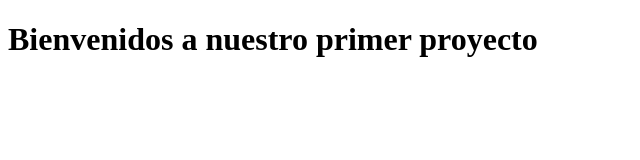
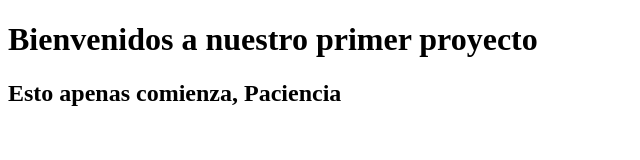
Before and after one commit to erozog125/enyoi-process, a plain HTML site: page index.html in a window 1280 px wide. Shown: the whole page, without its empty margins (0-640 px from the left). Drawn offline with Linux system fonts and the light colour scheme.

Commit message:
CReé una etiqueta h2

```diff
--- a/index.html
+++ b/index.html
@@ -7,5 +7,6 @@
 </head>
 <body>
     <h1>Bienvenidos a nuestro primer proyecto</h1>
+    <h2>Esto apenas comienza, Paciencia</h2>
 </body>
 </html>
```
